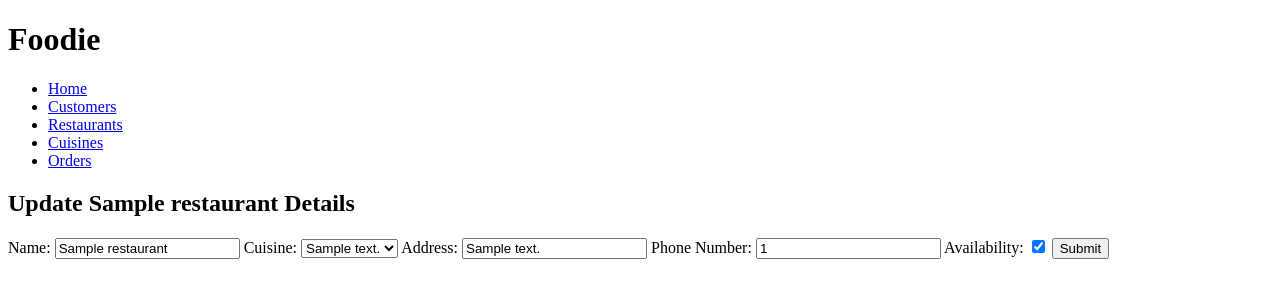
After one commit to JenkenK/tasty_code, a Flask app: page /restaurants/1/edit in a window 1280 px wide. The commit adds this page. Shown: the top 300 px of the page. Run offline with Flask 2, Linux system fonts and the light colour scheme; a database or web service that is not in the repository returns one stand-in record (values such as "Sample title"); some libraries are stand-ins or nearby versions.

Commit message:
added edit and update restuarant function in rest controller

```diff
--- a/controllers/restaurant_controller.py
+++ b/controllers/restaurant_controller.py
@@ -34,10 +34,35 @@ def create_restaurant():
 
     cuisine = cuisine_repository.select(cuisine_id)
 
-    new_restaurant = Restaurant(name, address, phone_number, availability, cuisine)
+    new_restaurant = Restaurant(name, address, phone_number, availability, cuisine_id)
 
     restaurant_repository.save(new_restaurant)
     return redirect('/restaurants')
+
+
+# EDIT
+@restaurant_blueprint.route("/restaurants/<restaurant_id>/edit")
+def edit_restaurant(restaurant_id):
+    restaurant = restaurant_repository.select(restaurant_id)
+    cuisines = cuisine_repository.select_all()
+    return render_template('restaurants/edit.html', restaurant=restaurant, cuisines=cuisines)
+
+
+# UPDATE
+@restaurant_blueprint.route("/restaurants/<restaurant_id>", methods=['POST'])
+def update_restaurant(restaurant_id):
+    print(restaurant_id)
+    restaurant = request.form["restaurant"]
+    cuisine_id = request.form["cuisine_id"]
+    address = request.form["address"]
+    phone_number = request.form["phone_number"]
+    availability = request.form["availability"]
+
+    cuisine = cuisine_repository.select(cuisine_id)
+
+    update_restaurant = Restaurant(restaurant, address, phone_number, availability, cuisine_id, restaurant_id)
+    restaurant_repository.update(update_restaurant)
+    return redirect("/restaurants")
 
 
 # DELETE
--- a/models/cuisine.py
+++ b/models/cuisine.py
@@ -1,4 +1,4 @@
 class Cuisine():
-    def __init__(self, cuisine, id=None):
+    def __init__(self, cuisine, cuisine_id=None):
         self.cuisine = cuisine
-        self.id = id
+        self.id = cuisine_id
--- a/models/restaurant.py
+++ b/models/restaurant.py
@@ -1,8 +1,8 @@
 class Restaurant():
-    def __init__(self, name, address, phone_number, availability, cuisine, id=None):
+    def __init__(self, name, address, phone_number, availability, cuisine_id, restaurant_id=None):
         self.name = name
         self.address = address
         self.phone_number = phone_number
         self.availability = availability
-        self.cuisine = cuisine
-        self.id = id
+        self.cuisine_id = cuisine_id
+        self.id = restaurant_id
--- a/repositories/cuisine_repository.py
+++ b/repositories/cuisine_repository.py
@@ -1,6 +1,7 @@
 from db.run_sql import run_sql
 
 from models.cuisine import Cuisine
+
 
 def save(cuisine):
     sql = "INSERT INTO cuisines (cuisine) VALUES (%s) RETURNING *"
@@ -8,6 +9,7 @@ def save(cuisine):
     results = run_sql(sql, values)
     id = results[0]['id']
     cuisine.id = id
+
 
 def select_all():
     cuisines = []
@@ -18,6 +20,7 @@ def select_all():
         cuisines.append(cuisine)
     return cuisines
 
+
 def select(id):
     sql = "SELECT * FROM cuisines WHERE id = %s"
     values = [id]
@@ -25,15 +28,18 @@ def select(id):
     cuisine = Cuisine(result['cuisine'], result['id'])
     return cuisine
 
+
 def delete_all():
     sql = "DELETE FROM cuisines"
     run_sql(sql)
+
 
 def delete(id):
     sql = "DELETE FROM cuisines WHERE id = %s"
     values = [id]
     run_sql(sql, values)
 
+
 def update(cuisine):
     sql = "UPDATE cuisines SET cuisine = %s WHERE id = %s"
     values = [cuisine.cuisine, cuisine.id]
--- a/repositories/restaurant_repository.py
+++ b/repositories/restaurant_repository.py
@@ -10,7 +10,7 @@ import repositories.customer_repository as customer_repository
 
 def save(restaurant):
     sql = "INSERT INTO restaurants ( name, address, phone_number, availability, cuisine_id ) VALUES ( %s, %s, %s,%s, %s) RETURNING id"
-    values = [restaurant.name, restaurant.address, restaurant.phone_number, restaurant.availability, restaurant.cuisine.id]
+    values = [restaurant.name, restaurant.address, restaurant.phone_number, restaurant.availability, restaurant.cuisine_id.id]
     results = run_sql(sql, values)
     restaurant.id = results[0]['id']
     return restaurant
@@ -29,6 +29,14 @@ def select_all():
     return restaurants
 
 
+def select(restaurant_id):
+    sql = "SELECT * FROM restaurants WHERE id = %s"
+    values = [restaurant_id]
+    result = run_sql(sql, values)[0]
+    restaurant = Restaurant(result['name'], result['address'], result['phone_number'], result['availability'], result['cuisine_id'], result['id'])
+    return restaurant
+
+
 def delete_all():
     sql = "DELETE FROM restaurants"
     run_sql(sql)
@@ -40,9 +48,15 @@ def delete(id):
     run_sql(sql, values)
 
 
-def cuisine(restaurant):
-    sql = "SELECT * FROM cuisine WHERE id = %s"
-    values = [restaurant.cuisine.id]
-    results = run_sql(sql, values)[0]
-    cuisine = Cuisine(results['cuisine'], results['id'])
-    return cuisine
+def update(restaurant):
+    sql = "UPDATE restaurants SET (name, address, phone_number, availability, cuisine_id ) = (%s, %s, %s, %s, %s) WHERE id = (%s)"
+    values = [restaurant.name, restaurant.address, restaurant.phone_number, restaurant.availability, restaurant.cuisine_id.id, restaurant.id]
+    run_sql(sql, values)
+
+
+# def cuisine(restaurant):
+#     sql = "SELECT * FROM cuisine WHERE id = %s"
+#     values = [restaurant.cuisine.id]
+#     results = run_sql(sql, values)[0]
+#     cuisine = Cuisine(results['cuisine'], results['id'])
+#     return cuisine
--- /dev/null
+++ b/templates/restaurants/edit.html
@@ -0,0 +1,31 @@
+{% extends "base.html" %}
+{% block content %}
+
+<h2>Update {{restaurant.name}} Details</h2>
+
+<form action="/restaurants/{{ restaurant.id }}" method="POST">
+    <div>
+        <label for="restaurant">Name:</label>
+        <input type="text" id="restaurant" name="restaurant" value="{{ restaurant.name }}">
+
+        <label for="cuisine">Cuisine:</label>
+        <select name="cuisine_id" id="cuisine">
+            {% for cuisine in cuisines %}
+            <option value="{{ cuisine.id }}" {% if restaurant.cuisine_id == cuisine.id %} selected="selected"{% endif %} >{{ cuisine.cuisine }}</option>
+            {% endfor %}
+        </select>
+
+        <label for="address">Address:</label>
+        <input type="text" id="address" name="address" value="{{ restaurant.address }}">
+
+        <label for="phone_number">Phone Number:</label>
+        <input type="text" id="phone_number" name="phone_number" value="{{ restaurant.phone_number }}">
+
+        <label for="availability">Availability:</label>
+        <input type="checkbox" id="availability" name="availability" checked="{{ restaurant.availability }}" value="{{ restaurant.availability }}">
+
+        <input type="submit">
+    </div>
+</form>
+
+{% endblock %}
```
Also changed, not shown: templates/restaurants/index.html (+7 -6 lines).
